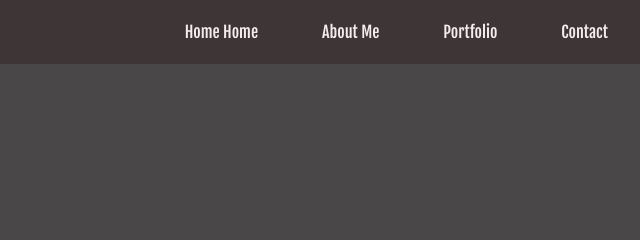
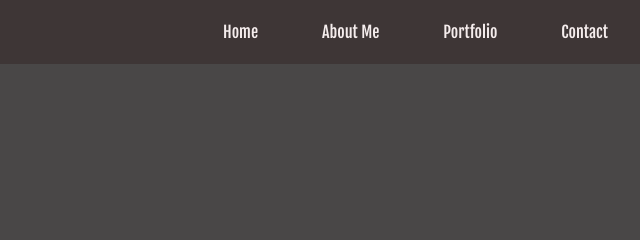
Before and after one commit to Suryakant2010067/newportflosurya, a plain HTML site: page index.html in a window 1280 px wide. Shown: the top 240 px of the page, 640-1280 px from the left. Drawn offline with nearby package versions, Linux system fonts and the light colour scheme.

Commit message:
Add files via upload

```diff
--- a/index.html
+++ b/index.html
@@ -29,7 +29,6 @@
         </div>
         <ul class="nav-list">
             <li class="nav-item">
-                 <a href="index1.html" class="nav-link">Home</a>
                 <a href="index.html" class="nav-link">Home</a>
             </li>
             <li class="nav-item">
```
